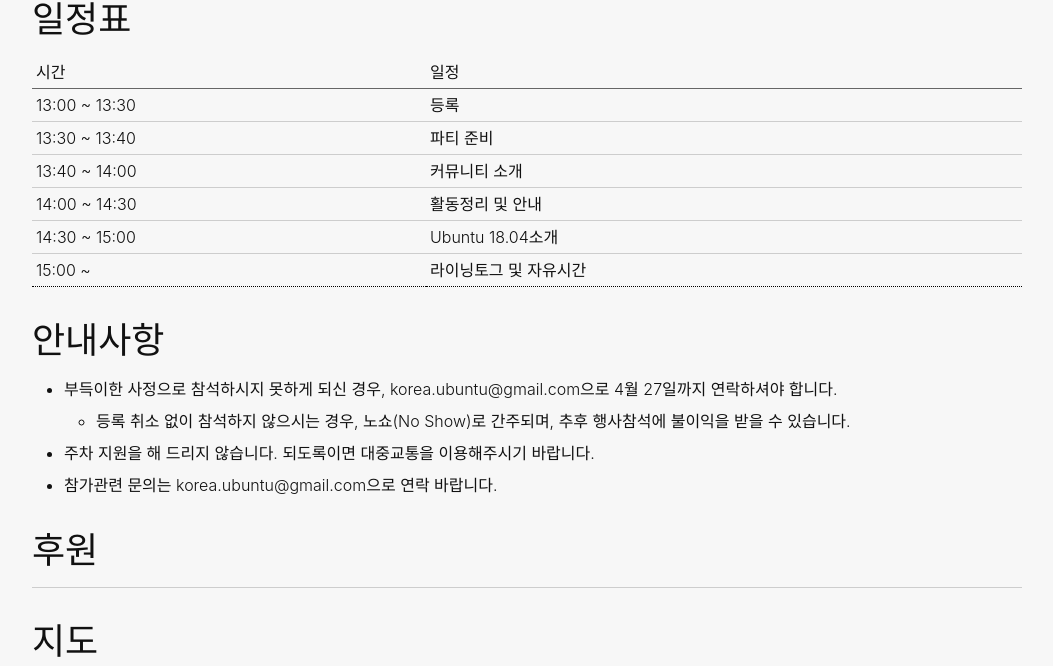
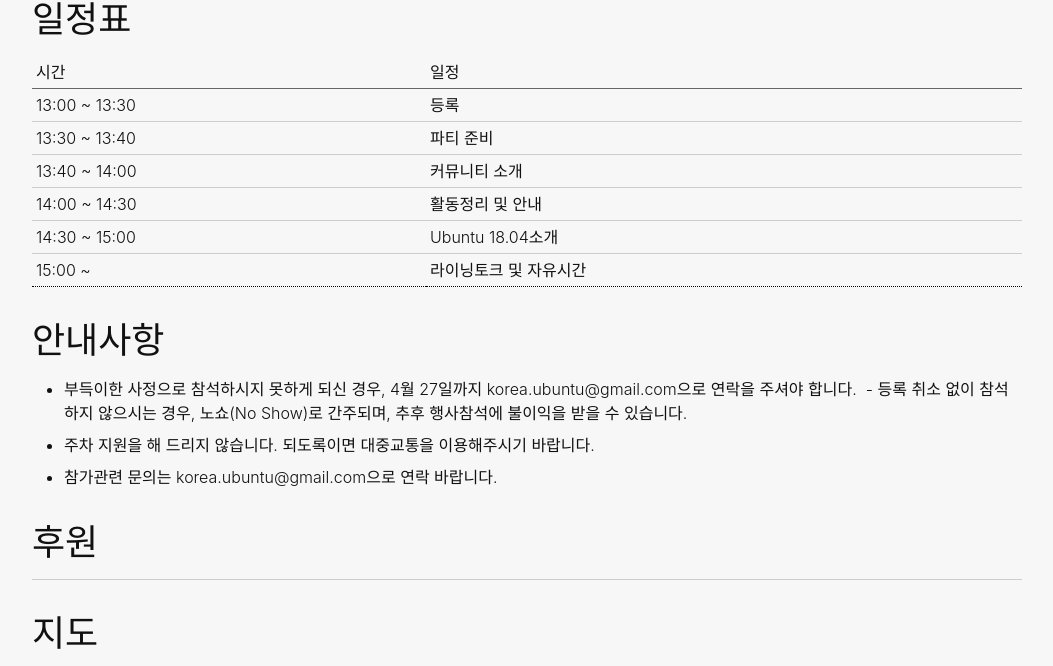
Before and after one commit to ubuntu-kr/events, a Jekyll site: the page built from _posts/2018-04-02-18-04-daejeon-rel-party.md, in a window 1280 px wide and 900 px high, scrolled down 1798 px, cut to the strip 0-666 px from the top of the window. Shown: the whole strip, without its empty margins (113-1166 px from the left). Built offline with Jekyll 4.4.1, drawn with Linux system fonts in a browser that asks for light colours; some web fonts are replaced.

Commit message:
Update 2018-04-02-18-04-daejeon-rel-party.md
Typeo fixed

```diff
--- a/_posts/2018-04-02-18-04-daejeon-rel-party.md
+++ b/_posts/2018-04-02-18-04-daejeon-rel-party.md
@@ -52,11 +52,11 @@
 13:40 ~ 14:00 | 커뮤니티 소개
 14:00 ~ 14:30 | 활동정리 및 안내
 14:30 ~ 15:00 | Ubuntu 18.04소개
-15:00 ~ | 라이닝토그 및 자유시간
+15:00 ~ | 라이닝토크 및 자유시간
 
 ## 안내사항
-- 부득이한 사정으로 참석하시지 못하게 되신 경우, korea.ubuntu@gmail.com으로 4월 27일까지 연락하셔야 합니다.
-  - 등록 취소 없이 참석하지 않으시는 경우, 노쇼(No Show)로 간주되며, 추후 행사참석에 불이익을 받을 수 있습니다.
+- 부득이한 사정으로 참석하시지 못하게 되신 경우, 4월 27일까지 korea.ubuntu@gmail.com으로 연락을 주셔야 합니다.
+  - 등록 취소 없이 참석하지 않으시는 경우, 노쇼(No Show)로 간주되며, 추후 행사참석에 불이익을 받을 수 있습니다.
 - 주차 지원을 해 드리지 않습니다. 되도록이면 대중교통을 이용해주시기 바랍니다.
 - 참가관련 문의는 korea.ubuntu@gmail.com으로 연락 바랍니다.
 
```
